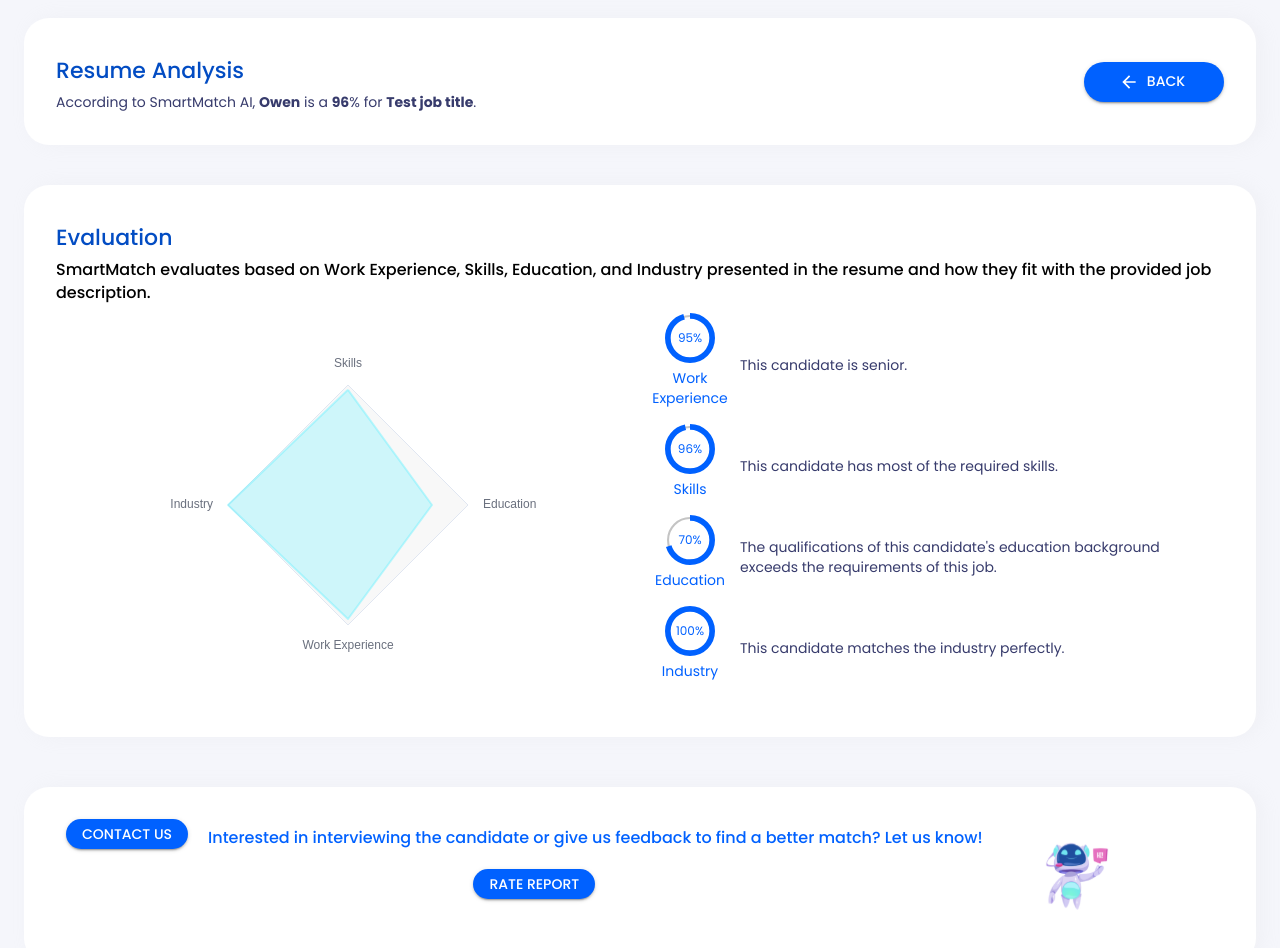
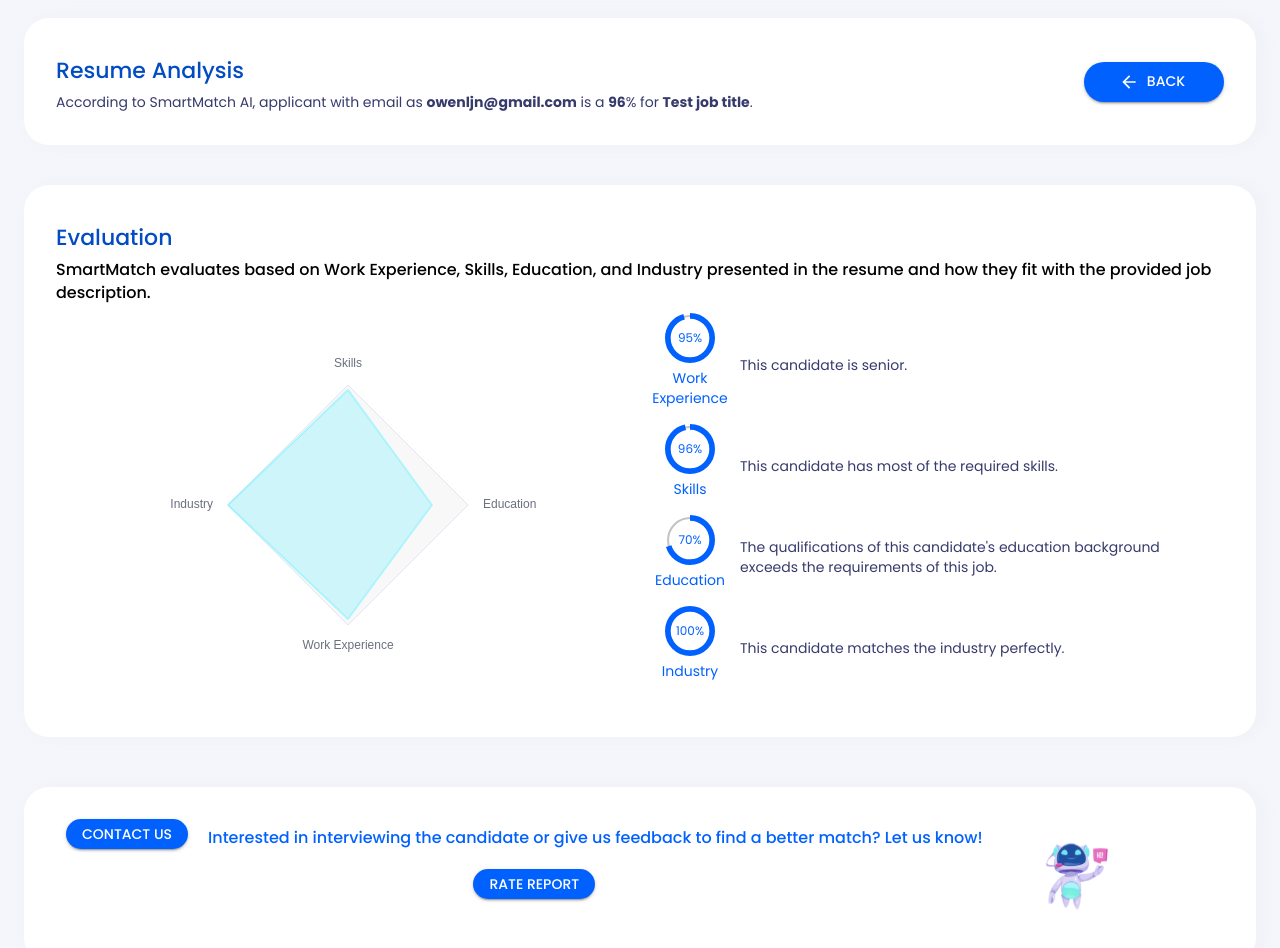
Before and after one commit to takeramagan/Smart-Match, a Next.js app: page /businessReport in a window 1280 px wide. Shown: the top 948 px of the page. Built offline with nearby package versions, Linux system fonts and the light colour scheme.

Commit message:
applicant display email instead of name

```diff
--- a/src/i18n/en.json
+++ b/src/i18n/en.json
@@ -57,7 +57,7 @@
   },
   "b_careeradvice": {
     "contact": "To obtain more information, please follow us on social media",
-    "evaluation": "According to SmartMatch AI, <0>{{applicantName}}</0> is a <0>{{matchPercentage}}</0>% for <0>{{jobtitle}}</0>."
+    "evaluation": "According to SmartMatch AI, applicant with email as <0>{{applicantEmail}}</0> is a <0>{{matchPercentage}}</0>% for <0>{{jobtitle}}</0>."
   },
   "career_pathway": {
     "title": "Your Personalized Career Path",
--- a/src/pages/businessReport.js
+++ b/src/pages/businessReport.js
@@ -48,7 +48,7 @@ export default function BusinessReport({presetReport}) {
             // use dummy report than
             return ({
                 "job_title": "Test job title",
-                "applicant_name": "Owen",
+                "applicant_email": "owenljn@gmail.com",
                 "matched_percentage": "96",
                 "resume_evaluation": {
                     "skills": {
@@ -89,7 +89,7 @@ export default function BusinessReport({presetReport}) {
                                     <Trans
                                         i18nKey={"b_careeradvice.evaluation"}
                                         values={{
-                                            applicantName: report.applicant_name,
+                                            applicantEmail: report.applicant_email,
                                             matchPercentage: report.matched_percentage,
                                             jobtitle: report.job_title
                                         }}
--- a/src/pages/jobmanagement.js
+++ b/src/pages/jobmanagement.js
@@ -45,7 +45,6 @@ import {toast} from 'react-toastify';
 import {toastStyle} from "../constant/constant";
 
 import {useTranslation} from "react-i18next";
-import BusinessReport from "./businessReport";
 import {useRouter} from "next/router";
 
 // import reusable components
```
